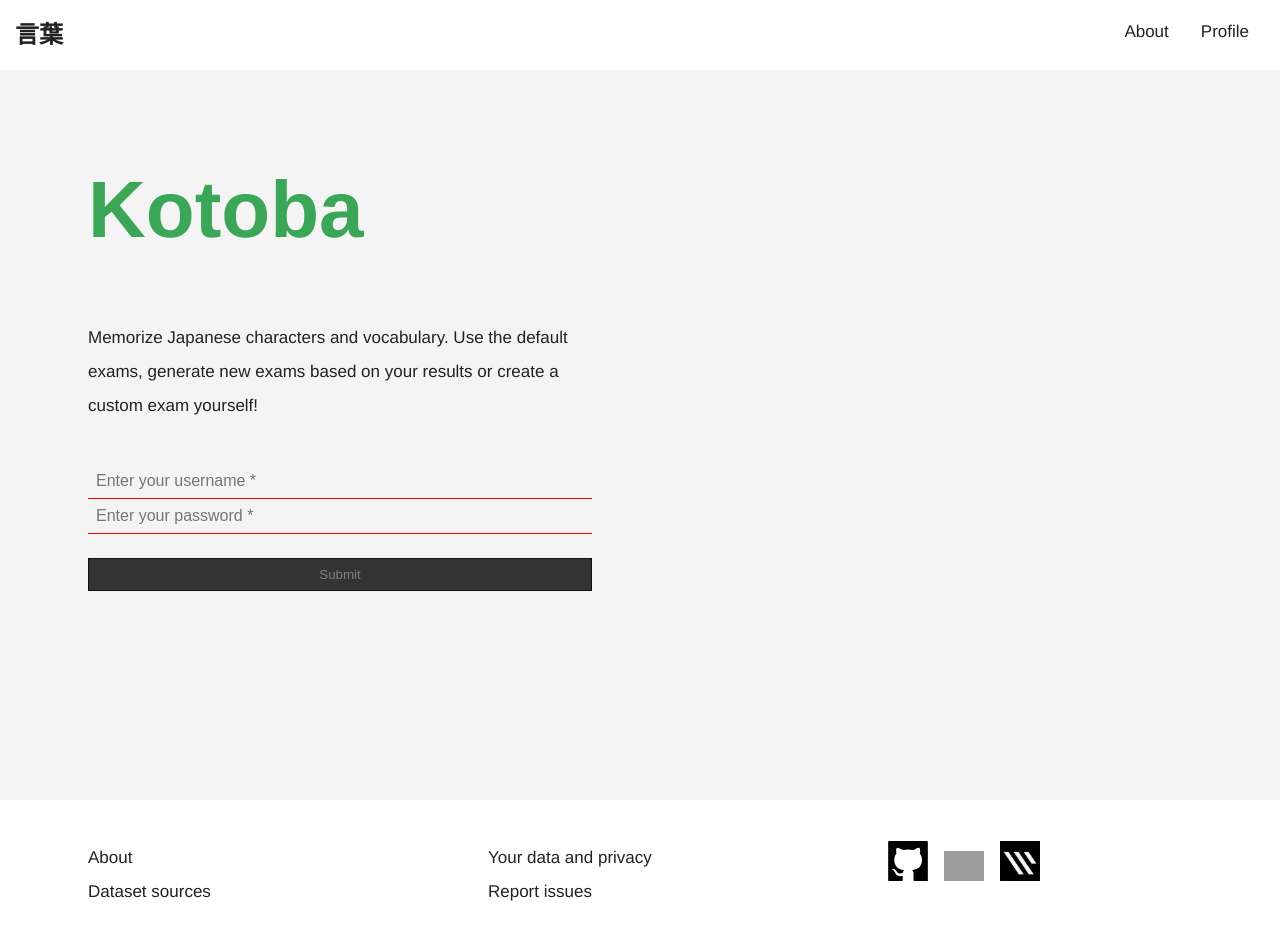
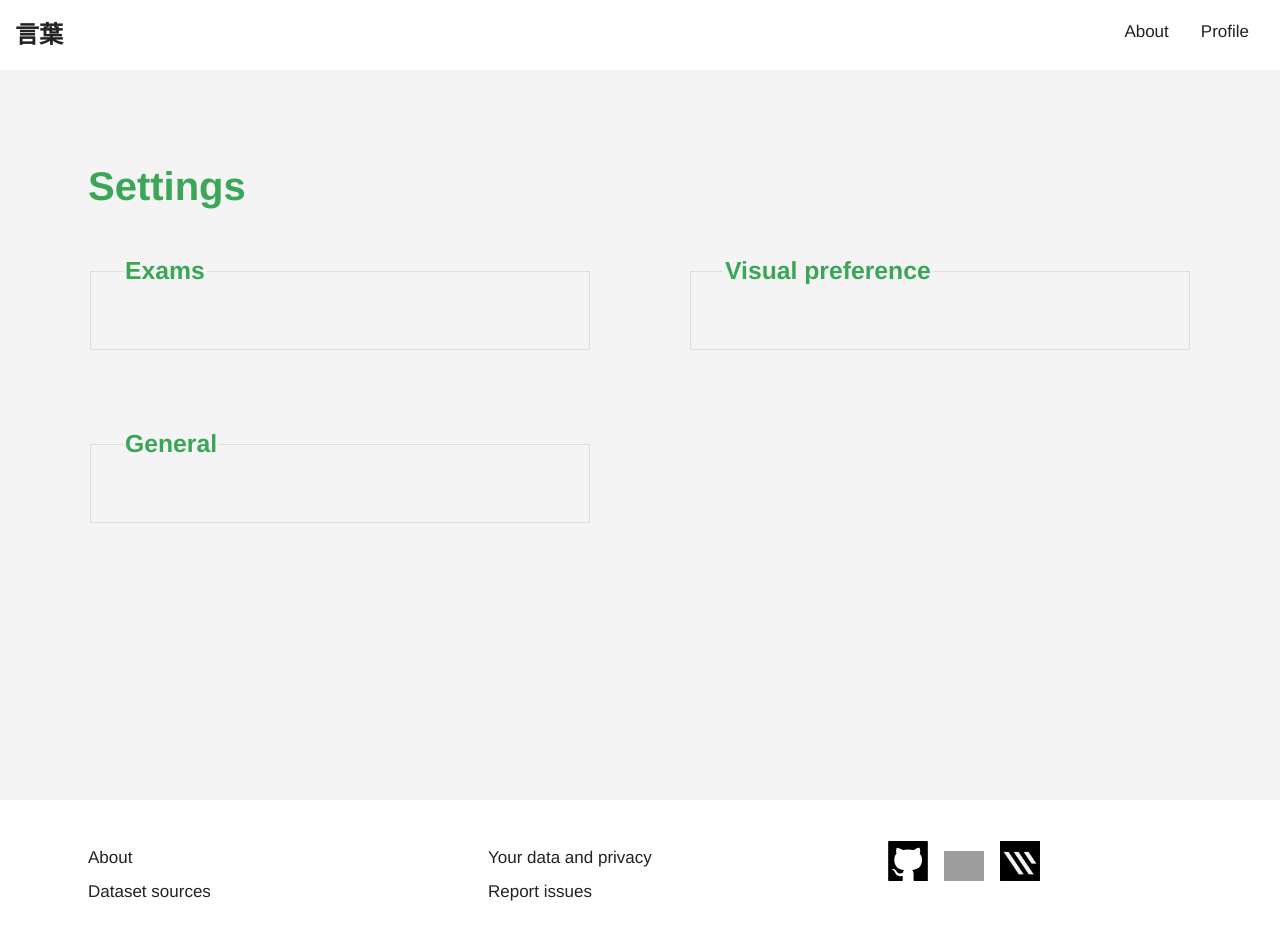
Before and after one commit to valdelaseras/kotoba-react, a React (Create React App) app: page /settings in a window 1280 px wide. Shown: the top 940 px of the page. Built offline with nearby package versions, Linux system fonts and the light colour scheme; grey boxes are pictures that could not be loaded.

Commit message:
added router

```diff
--- a/src/App.js
+++ b/src/App.js
@@ -1,15 +1,46 @@
 import React, { Component } from 'react';
+import {
+    BrowserRouter as Router,
+    Switch,
+    Route
+} from "react-router-dom";
+// TODO: I imported Link before but now I am not really using it and all my anchors just work. It's nice that it is
+//  working but I wonder if this is an anti pattern or something ( even though Links are rendered to anchor anyway ).
+//  Reason I rather not use Link is so I can use my Anchor components for external and internal links without having to
+//  switch between 'Link' and a simple 'a' tag
+
+import Landing from './app/components/sections/landing/Landing';
+import Lobby from './app/components/sections/lobby/Lobby';
+import Nav from './app/components/decorator/nav/Nav';
+import Footer from './app/components/decorator/footer/Footer';
+import About from './app/components/sections/about/About';
+import Profile from './app/components/sections/profile/Profile';
+import Exam from './app/components/sections/exam/Exam';
+import Sheet from './app/components/sections/score/Sheet';
+import History from './app/components/sections/score/History';
+import Settings from './app/components/sections/settings/Settings';
+
 import './styles/css/index.css';
 
 export default class App extends Component {
     render() {
         return (
+            <Router>
             <div className="App theme-settings helvetica normal light-theme">
-          <main id="main"/>
-          <footer id="footer"/>
-          <nav id="nav"/>
-          <nav id="secondary-nav"/>
+                <Switch>
+                    <Route path="/" exact component={ Landing }/>
+                    <Route path="/lobby" component={ Lobby }/>
+                    <Route path="/about" component={ About }/>
+                    <Route path="/profile" component={ Profile }/>
+                    <Route path="/exam" component={ Exam }/>
+                    <Route path="/sheet" component={ Sheet }/>
+                    <Route path="/history" component={ History }/>
+                    <Route path="/settings" component={ Settings }/>
+                </Switch>
+                <Footer/>
+                <Nav/>
             </div>
+            </Router>
         );
     }
 }
--- a/src/app/components/atomic/atoms/Input.js
+++ b/src/app/components/atomic/atoms/Input.js
@@ -27,7 +27,7 @@ export default class Input extends Component {
         }
     };
 
-    onchange = ( e ) => {
+    handleChange = (e ) => {
         this.setState({ isValid: e.target.checkValidity() });
     };
 
@@ -41,7 +41,7 @@ export default class Input extends Component {
                        placeholder={ this.placeholder }
                        minLength={ this.minLength }
                        required={ this.required }
-                       onChange={ this.onchange }/>
+                       onChange={ this.handleChange }/>
             </label>
         )
     }
--- a/src/app/components/atomic/molecules/FormGroup.js
+++ b/src/app/components/atomic/molecules/FormGroup.js
@@ -11,24 +11,28 @@ export default class FormGroup extends Component {
 
         this.state = {
             isValid: false,
-            fields: props.children.map( field => ({ name: field.name, valid: false }) )
+            fields: props.children.map( field => ({
+                name: field.name,
+                valid: false
+            }))
         };
     }
 
-    onValidityChange = ( e ) => {
-      const { name } = e.target;
-      const oldField = this.state.fields.find( field => field.name === name );
-      oldField.valid = e.target.checkValidity();
+    handleChange = ( e ) => {
+        const { name } = e.target;
+        const field = this.state.fields.find( field => field.name === name );
+        const invalidChildren = this.state.fields.filter( field => !field.valid );
 
-      const invalidChildren = this.state.fields.filter( field => !field.valid );
-      this.setState({ isValid: invalidChildren.length === 0 });
+        field.valid = e.target.checkValidity();
+
+        this.setState({ isValid: invalidChildren.length === 0 });
     };
 
     render() {
         return (
             <div className={ 'form-group ' + ( this.state.isValid ? '' : 'invalid' ) }
                  id={ this.id }
-                 onChange={ this.onValidityChange }>
+                 onChange={ this.handleChange }>
                 { this.title ? <h2>{ this.title }</h2> : null }
                 { this.children.map( child =>
                     <Input key={ child.id }
--- a/src/app/components/atomic/organisms/Form.js
+++ b/src/app/components/atomic/organisms/Form.js
@@ -14,34 +14,34 @@ export default class Form extends Component {
 
         this.state = {
             isValid: false,
-            fields: props.children.map( formGroup => formGroup.inputs.map( field => ({ name: field.name, valid: false, value: null }) ) ).flat()
+            fields: props.children.map( formGroup =>
+                formGroup.inputs.map( field => ({
+                    name: field.name,
+                    valid: false,
+                    value: null
+                }))).flat()
         };
     }
 
-    onChange = ( e ) => {
+    handleChange = (e ) => {
         const { name, value } = e.target;
-        const oldField = this.state.fields.find( field => field.name === name );
-        oldField.valid = e.target.checkValidity();
-        oldField.value = value;
+        const field = this.state.fields.find( field => field.name === name );
+        const invalidChildren = this.state.fields.filter( field => !field.valid );
 
-        const invalidChildren = this.state.fields.filter( field => !field.valid );
+        field.valid = e.target.checkValidity();
+        field.value = value;
+
         this.setState({ isValid: invalidChildren.length === 0 });
     };
 
-    onInvalid= () => {
+    onInvalid = () => {
         this.setState( { isValid: false } );
-    };
-
-    test = ( e ) => {
-        e.preventDefault();
-        console.log( this.state.fields )
     };
 
     render() {
         return (
             <form id={ this.id }
-                  onSubmit={ this.test }
-                  onChange={ this.onChange }
+                  onChange={ this.handleChange }
                   onInvalid={ this.onInvalid }>
                 { this.children.map( child =>
                     <FormGroup key={ child.name }
--- a/src/app/components/decorator/nav/Nav.js
+++ b/src/app/components/decorator/nav/Nav.js
@@ -1,13 +1,13 @@
 import React, { Component } from 'react';
 import AnchorList from "../../atomic/organisms/AnchorList";
 
-const brandingData = { href: "https://weird.io", title: "Lobby", branding: "言葉" };
+const brandingData = { href: "/lobby", title: "Lobby", branding: "言葉" };
 const linkData = [
-    { id: "1", href: "https://weird.io", title: "About" },
-    { id: "2", href: "https://weird.io", title: "Profile" },
-    { id: "3", href: "https://weird.io", title: "Lobby" },
-    { id: "4", href: "https://weird.io", title: "Settings" },
-    { id: "5", href: "https://weird.io", title: "Score history" }
+    { id: "1", href: "/about", title: "About" },
+    { id: "2", href: "/profile", title: "Profile" },
+    { id: "3", href: "/lobby", title: "Lobby" },
+    { id: "4", href: "/settings", title: "Settings" },
+    { id: "5", href: "/history", title: "Score history" }
 ];
 
 const Branding = props =>
--- a/src/app/components/sections/about/About.js
+++ b/src/app/components/sections/about/About.js
@@ -61,7 +61,7 @@ export default class About extends Component {
                             <p>
                                 After an exam you will see an overview of all your answers in a score sheet with
                                 some stats.
-                                If you have enabled keeping a local record of your <a className="highlight">score
+                                If you have enabled keeping a local record of your <a href="/history" className="highlight">score
                                 history</a>,
                                 you can review all your previous exams again at any later time.
                             </p>
--- a/src/app/components/sections/landing/Landing.js
+++ b/src/app/components/sections/landing/Landing.js
@@ -17,19 +17,18 @@ const formGroup = [
                 placeholder: "Enter your username",
                 minLength: '3',
                 required: "required"
-            }, {
-                id: "username-password",
-                name: "password",
-                type: "text",
-                placeholder: "Enter your password",
-                minLength: '3',
-                required: "required"
             }
         ]
     }
 ];
 
 export default class Landing extends Component {
+    handleSubmit = ( e ) => {
+        // e.prevent default
+        // save info to ktb-user object in local storage
+        // this function isn't called at all btw
+    };
+
     render() {
         return (
             <Section id={'landing'} title={'Kotoba'} titleClass={'font-xxl'}>
@@ -40,8 +39,7 @@ export default class Landing extends Component {
                     </p>
 
                     <Form
-                          // onSubmit={ onsubmit }
-                          // onChange={ onchange }
+                          onSubmit={ this.handleSubmit }
                           id={ 'login-form' }
                           children={ formGroup }
                           btnType={ 'submit' }
--- a/src/app/components/sections/landing/landing.css
+++ b/src/app/components/sections/landing/landing.css
@@ -1,4 +1,4 @@
-input {
+#landing input {
     background-color: transparent;
     border-top: none;
     border-left: none;
@@ -8,9 +8,9 @@ input {
     width: 100%;
 }
 
-input:hover,
-input:focus,
-input:focus-within,
-input:active {
+#landing input:hover,
+#landing input:focus,
+#landing input:focus-within,
+#landing input:active {
     border-bottom: 1px solid var(--quaternary-color);
 }
--- a/src/app/components/sections/lobby/lobby.css
+++ b/src/app/components/sections/lobby/lobby.css
@@ -1,23 +1,23 @@
-.selected-exam header {
+#lobby .selected-exam header {
     margin-bottom: 1rem;
 }
 
-button[type=submit] {
+#lobby button[type=submit] {
     margin: 0;
 }
 
-.reduce-fs-padding {
+#lobby .reduce-fs-padding {
     padding: 1rem 2rem;
 }
 
-.btn-group {
+#lobby .btn-group {
     width: 100%;
     display: flex;
     flex-wrap: wrap;
 }
 
-.btn-group > li,
-.btn-group.vertical > li {
+#lobby .btn-group > li,
+#lobby .btn-group.vertical > li {
     flex: 1 1 33vw;
     margin: .25rem;
     max-width: calc(50% - .5rem);
--- a/src/app/components/sections/profile/Profile.js
+++ b/src/app/components/sections/profile/Profile.js
@@ -20,6 +20,6 @@ export default class Profile extends Component {
 }
 
 const profileList = [
-    { id: '1', title: 'Settings', href: 'https://weird.io' },
-    { id: '2', title: 'Your score history', href: 'https://weird.io' }
+    { id: '1', title: 'Settings', href: '/settings' },
+    { id: '2', title: 'Your score history', href: '/history' }
 ];
--- a/src/app/components/sections/score/History.js
+++ b/src/app/components/sections/score/History.js
@@ -20,7 +20,7 @@ export default class History extends Component {
 }
 
 const examHistory = [
-    { id: "1", title: "date, type of test, time", href: "https://weird.io" },
-    { id: "2", title: "date, type of test, time", href: "https://weird.io" },
-    { id: "3", title: "date, type of test, time", href: "https://weird.io" }
+    { id: "1", title: "date, type of handleSubmit, time", href: "https://weird.io" },
+    { id: "2", title: "date, type of handleSubmit, time", href: "https://weird.io" },
+    { id: "3", title: "date, type of handleSubmit, time", href: "https://weird.io" }
 ];
```
Also changed, not shown: src/index.js (+0 -20 lines). Lines whose indentation alone changed are shown as unchanged.
